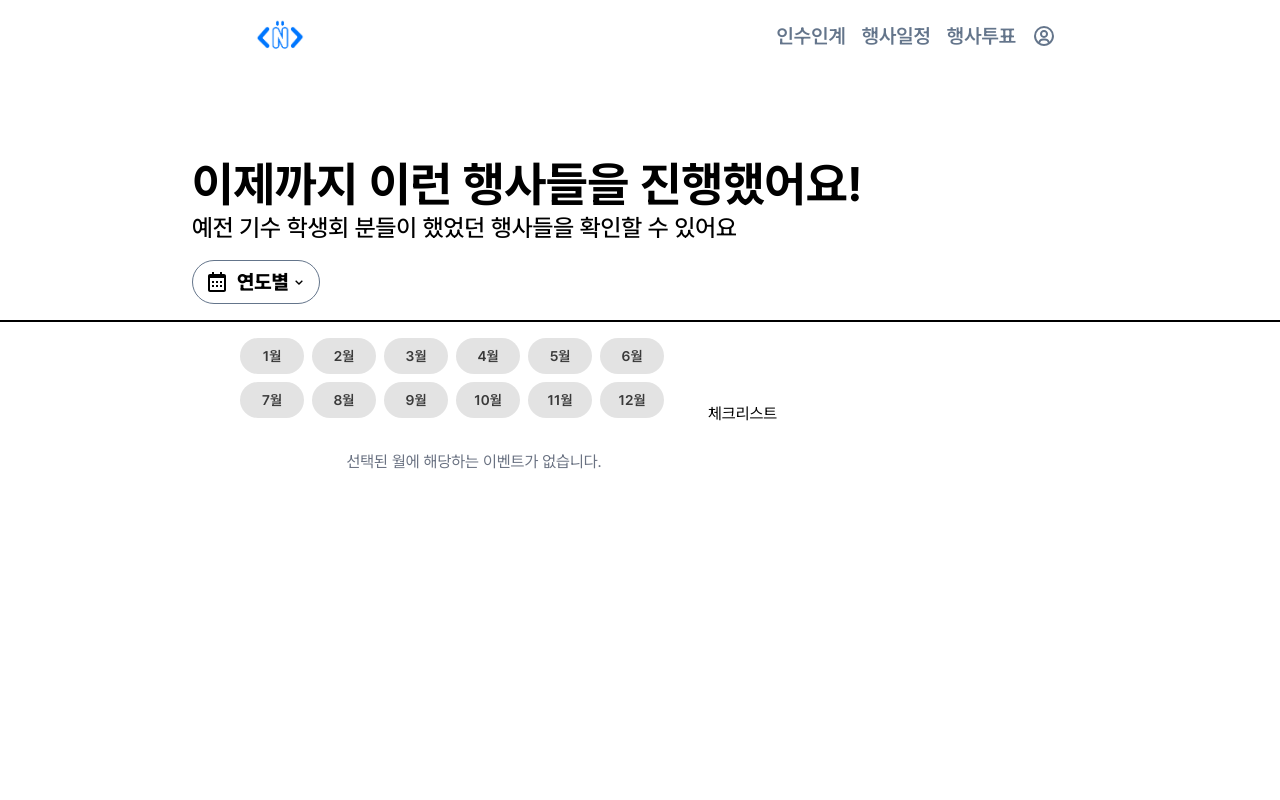
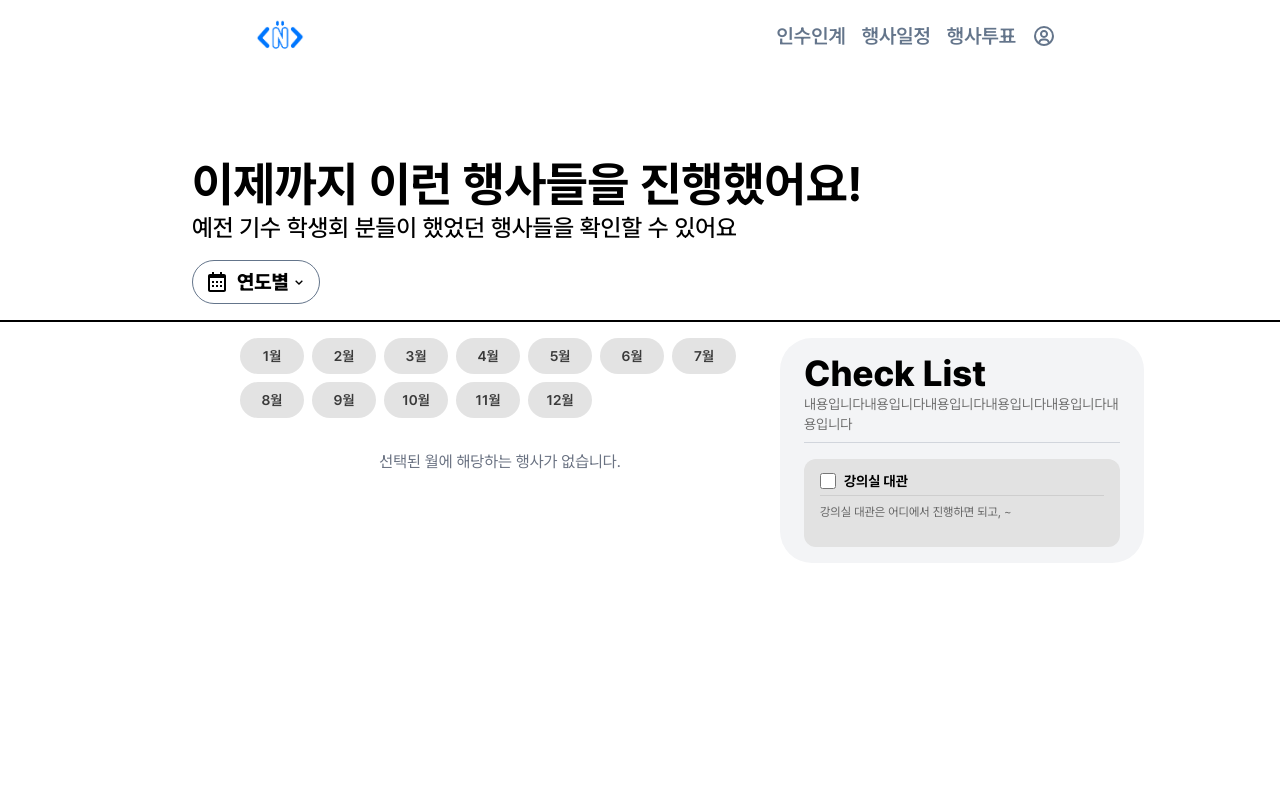
Before and after one commit to ComNCheck/ComNCheck-web, a Next.js app: page /past-event in a window 1280 px wide. Shown: the top 800 px of the page. Built offline with nearby package versions, Linux system fonts and the light colour scheme.

Commit message:
feat(pastEvent): Checklist 컴포넌트 추가

```diff
--- /dev/null
+++ b/src/app/past-event/components/Checklist.tsx
@@ -0,0 +1,37 @@
+"use client";
+import { useState } from "react";
+
+interface ChecklistItemProps {
+  title: string;
+  content: string;
+}
+
+const Checklist: React.FC<ChecklistItemProps> = ({ title, content }) => {
+  const [isChecked, setIsChecked] = useState(false);
+  const handleCheckboxChange = () => {
+    setIsChecked(!isChecked);
+  };
+  return (
+    <div className="flex flex-col items-start gap-4 py-4 px-6 bg-gray-100 h-auto rounded-4xl ">
+      <div className="border-b-1 border-gray-300">
+        <h1 className="text-4xl text-black font-extrabold">Check List</h1>
+        <div className="text-[#707070] font-reqular text-sm mb-2">
+          내용입니다내용입니다내용입니다내용입니다내용입니다내용입니다
+        </div>
+      </div>
+      <div className="flex flex-col w-full h-22 py-2 px-4 gap-2 rounded-xl bg-[#E2E2E2]">
+        <div className="flex flex-row items-center gap-2 py-1 border-b-1 border-[#CECECE]">
+          <input
+            type="checkbox"
+            checked={isChecked}
+            onChange={handleCheckboxChange}
+            className="form-checkbox h-4 w-4 text-blue-600 rounded focus:ring-blue-500 cursor-pointer"
+          />
+          <div className="text-sm font-bold text-black">{title}</div>
+        </div>
+        <div className="text-xs text-[#656565]">{content}</div>
+      </div>
+    </div>
+  );
+};
+export default Checklist;
--- a/src/app/past-event/page.tsx
+++ b/src/app/past-event/page.tsx
@@ -6,12 +6,14 @@ import MonthSelector from "./components/MonthSelector";
 import PastEventCard from "./components/PastEventCard";
 import { useState } from "react";
 import pastEventData from "@/apis/PastEvent.json";
+import Checklist from "./components/Checklist";
 interface PastEventItem {
   title: string;
   description: string;
   month: string;
   sort: string;
 }
+
 export default function PastEvent() {
   const [currentSelectedMonths, setCurrentSelectedMonths] = useState<number[]>(
     []
@@ -35,9 +37,10 @@ export default function PastEvent() {
         <Dropdown />
       </div>
       <div className="w-full h-0.5 bg-black my-4"></div>
-      <div className="flex flex-row items-center pl-60">
-        <div className="flex flex-col w-[45%] gap-4">
+      <div className="flex flex-row items-start pl-60 gap-5">
+        <div className="flex flex-col w-[50%] gap-4 ">
           <MonthSelector onMonthSelect={handleMonthSelect} />
+          <div className="min-h-[300px] gap-4">
             {filteredEvents.length > 0 ? (
               filteredEvents.map((event, index) => (
                 <PastEventCard
@@ -48,11 +51,17 @@ export default function PastEvent() {
               ))
             ) : (
               <p className="text-gray-500 text-center py-4">
-              선택된 월에 해당하는 이벤트가 없습니다.
+                선택된 월에 해당하는 행사가 없습니다.
               </p>
             )}
           </div>
-        <div>체크리스트</div>
+        </div>
+        <div className="w-[35%] h-full">
+          <Checklist
+            title="강의실 대관"
+            content="강의실 대관은 어디에서 진행하면 되고, ~"
+          />
+        </div>
       </div>
     </div>
   );
```
Lines whose indentation alone changed are shown as unchanged.
